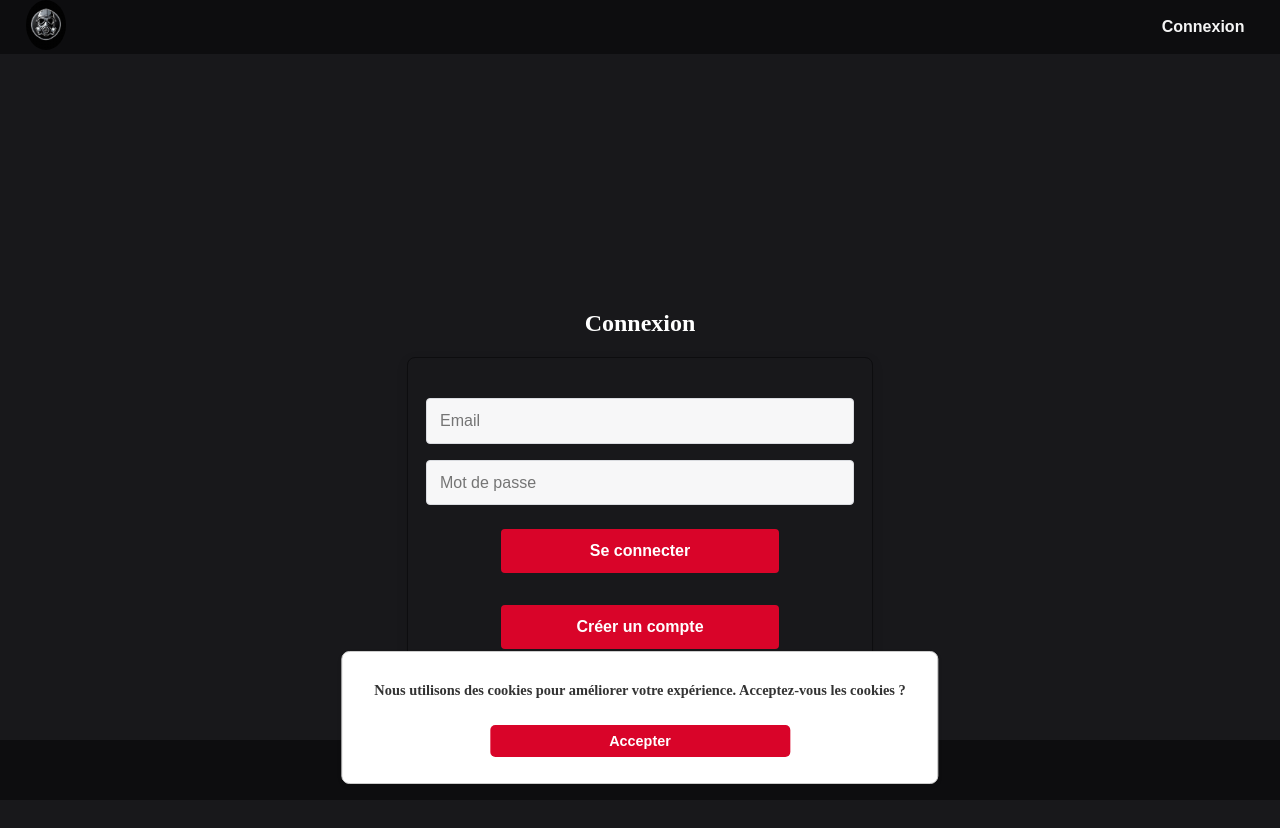
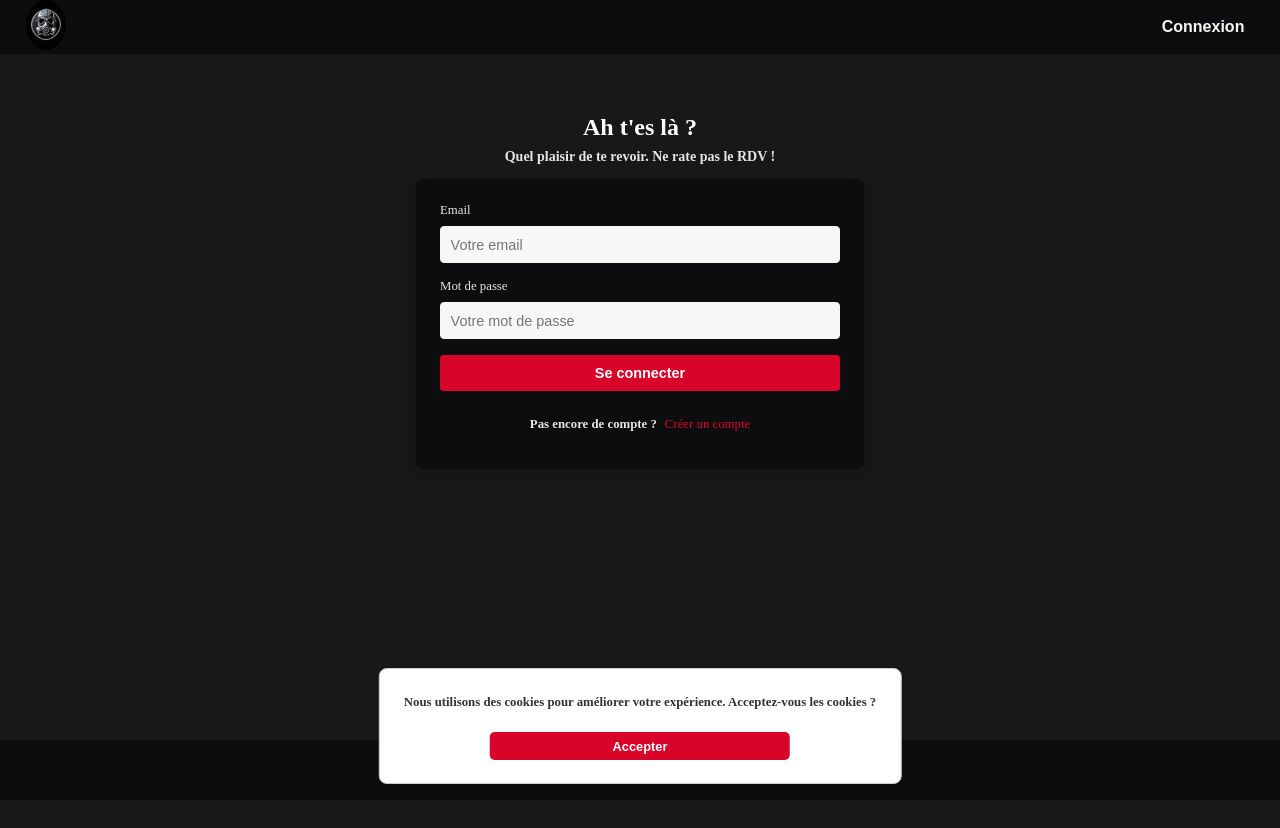
Before and after one commit to 7S-Coder/MyJTV, a React (Vite) app: page /login in a window 1280 px wide. Shown: the top 828 px of the page. After the commit the page ends 800 px from the top, so only its background shows below. Built offline with nearby package versions, Linux system fonts and the light colour scheme; no server answers.

Commit message:
update auth

```diff
--- a/src/App.jsx
+++ b/src/App.jsx
@@ -12,6 +12,7 @@ import Auth from './pages/Auth.jsx';
 import ProtectedRoute from './components/ProtectedRoute.jsx';
 import Chat from './pages/Chat.jsx'; // Import the Chat page
 import LaunchStream from './pages/admin/launchstream.jsx'; // Import the LaunchStream page
+import ForgetPassword from './pages/ForgetPassword.jsx'; // Assurez-vous que le nom correspond
 
 function App() {
     return (
@@ -21,6 +22,7 @@ function App() {
                     <Navbar />
                     <Routes>
                         <Route path="/login" element={<Auth />} /> {/* Page de connexion et inscription */}
+                        <Route path="/forgot-password" element={<ForgetPassword />} /> {/* Route correcte */}
                         <Route
                             path="/"
                             element={
--- a/src/css/Auth.scss
+++ b/src/css/Auth.scss
@@ -1,43 +1,63 @@
 @use './_variables' as vars;
+
+
 
 .auth-container {
     display: flex;
     flex-direction: column;
     align-items: center;
     justify-content: center;
-    min-height: 100vh;
-    background-color: vars.$primary;
     color: vars.$white;
 
-
-    form {
+    .auth-header {
         display: flex;
         flex-direction: column;
         align-items: center;
-        justify-content: center;
-        width: 100%;
-        max-width: 400px;
-        padding: 2rem;
-        background-color: vars.$primary;
-        border: 1px solid vars.$primary--dark;
-        border-radius: 8px;
-        box-shadow: 0 4px 12px rgba(0, 0, 0, 0.1);
 
         h2 {
             font-size: 1.5rem;
             font-weight: bold;
-            color: #1f1f23;
-            margin-bottom: 1.5rem;
+            color: vars.$white;
+            margin-bottom: 0.5rem; // Reduce space below the heading
+        }
+
+        p {
+            font-size: 0.875rem;
+            color: vars.$white--smooth;
+            margin-top: 0; // Remove any additional space above the paragraph
+        }
+    }
+
+    .auth-form {
+        display: flex;
+        flex-direction: column;
+        align-items: stretch;
+        width: 100%;
+        max-width: 400px;
+        padding: 1.5rem;
+        background-color: vars.$primary--dark;
+        border-radius: 8px;
+        box-shadow: 0 4px 12px rgba(0, 0, 0, 0.2);
+
+        .form-group {
+            display: flex;
+            flex-direction: column;
+            margin-bottom: 1rem;
+
+            label {
+                font-size: 0.8rem;
+                color: vars.$white--smooth;
+                margin-bottom: 0.5rem;
             }
 
             input {
                 width: 100%;
-            margin: 0.5rem 0;
-            padding: 0.8rem;
-            border: 1px solid #dadce0;
+                padding: 0.6rem;
+                border: 1px solid vars.$white--smooth2;
                 border-radius: 4px;
-            font-size: 1rem;
+                font-size: 0.9rem;
                 background-color: vars.$white--smooth2;
+                box-sizing: border-box; // Fix input overflow
                 transition: border-color 0.2s ease;
 
                 &:focus {
@@ -45,22 +65,47 @@
                     outline: none;
                 }
             }
+        }
 
-        button {
+        .forgot-password {
+            display: flex;
+            margin-bottom: 1rem;
+
+            a {
+                font-size: 0.8rem;
+                color: vars.$logo;
+                text-decoration: none;
+                transition: color 0.2s ease;
+
+                &:hover {
+                    color: vars.$white--smooth;
+                }
+            }
+        }
+
+        .form-actions {
+            display: flex;
+            flex-direction: column;
+            align-items: stretch; // Ensure buttons align properly within the container
+            justify-content: center; // Center content vertically if needed
+            gap: 0.8rem;
+
+            .primary-button {
+                display: flex;
+                justify-content: center;
+                align-items: center;
                 width: 100%;
-            margin: 1rem 0;
-            padding: 0.8rem;
                 border: none;
                 border-radius: 4px;
-            font-size: 1rem;
+                font-size: 0.9rem;
                 font-weight: bold;
                 color: vars.$white;
                 background-color: vars.$logo;
                 transition: background-color 0.2s ease, transform 0.1s ease;
+                box-sizing: border-box; // Ensure padding and border are included in width
+                margin: 0; // Reset margin to avoid overflow;
 
                 &:hover {
-                background-color: vars.$logo;
-                color: vars.$white;
                     cursor: pointer;
                 }
 
@@ -69,48 +114,98 @@
                 }
             }
 
+            .secondary-button {
+                display: flex;
+                justify-content: center;
+                align-items: center;
+                padding: 0.6rem;
+                border: 1px solid vars.$logo;
+                border-radius: 4px;
+                font-size: 0.9rem;
+                font-weight: bold;
+                color: vars.$logo;
+                background-color: transparent;
+                transition: background-color 0.2s ease, color 0.2s ease;
+                box-sizing: border-box; // Ensure consistent sizing
 
+                &:hover {
+                    background-color: vars.$white--smooth;
+                    color: vars.$black;
+                    cursor: pointer;
+                }
+            }
 
+            .switch-auth-mode {
+                display: flex;
+                align-items: center;
+                justify-content: center;
+                gap: 0.5rem; // Add spacing between <p> and <a>
+
+                p, a {
+                    font-size: 0.8rem; // Ensure both have the same font size
+                    color: vars.$white--smooth; // Default color for <p>
+                }
+
+                a {
+                    color: vars.$logo; // Override color for <a>
+                    text-decoration: none;
+                    transition: color 0.2s ease;
+
+                    &:hover {
+                        color: vars.$white--smooth;
+                    }
+                }
+            }
+        }
     }
 
     .cookies-popup {
+        display: flex;
+        flex-direction: column;
+        align-items: center;
         position: fixed;
         bottom: 1rem;
         left: 50%;
         transform: translateX(-50%);
         background-color: vars.$white;
-        padding: 1rem 2rem;
+        padding: 0.8rem 1.5rem;
         border-radius: 8px;
         box-shadow: 0 2px 4px rgba(0, 0, 0, 0.1);
         text-align: center;
 
         p {
-            margin-bottom: 1rem;
-            font-size: 0.9rem;
+            margin-bottom: 0.8rem;
+            font-size: 0.8rem;
             color: #333;
         }
 
         button {
-            padding: 0.5rem 1rem;
+            display: flex;
+            justify-content: center;
+            align-items: center;
+            padding: 0.4rem 0.8rem;
             border: none;
             border-radius: 5px;
             background-color: vars.$logo;
             color: vars.$white;
-            font-size: 0.9rem;
+            font-size: 0.8rem;
             font-weight: bold;
             transition: background-color 0.3s ease;
 
             &:hover {
-                background-color:  vars.$logo;
+                background-color: vars.$white--smooth;
                 cursor: pointer;
             }
         }
     }
 
     .error-message {
+        display: flex;
+        justify-content: center;
+        align-items: center;
         color: #e91916;
-        font-size: 0.9rem;
-        margin-bottom: 1rem;
+        font-size: 0.8rem;
+        margin-bottom: 0.8rem;
         text-align: center;
     }
 }
--- a/src/pages/Auth.jsx
+++ b/src/pages/Auth.jsx
@@ -2,17 +2,19 @@ import React, { useState } from 'react';
 import { auth } from '../firebase/firebaseConfig';
 import { createUserWithEmailAndPassword, signInWithEmailAndPassword } from 'firebase/auth';
 import Cookies from 'js-cookie';
-import { setUserCookies, signUpWithEmailAndPseudo } from '../firebase/firebaseConfig';
+import { setUserCookies } from '../firebase/firebaseConfig';
 import { useNavigate } from 'react-router-dom';
 import '../css/Auth.scss';
+import { doc, setDoc } from 'firebase/firestore';
+import { db } from '../firebase/firebaseConfig';
 
 const Auth = () => {
   const [email, setEmail] = useState('');
   const [password, setPassword] = useState('');
-  const [pseudo, setPseudo] = useState(''); // New state for pseudo
-  const [isLogin, setIsLogin] = useState(true); // Toggle between login and signup
+  const [pseudo, setPseudo] = useState('');
+  const [isLogin, setIsLogin] = useState(true);
   const [cookiesAccepted, setCookiesAccepted] = useState(Cookies.get('cookiesAccepted') === 'true');
-  const [errorMessage, setErrorMessage] = useState(''); // State for error messages
+  const [errorMessage, setErrorMessage] = useState('');
   const navigate = useNavigate();
 
   const validateEmail = (email) => {
@@ -22,28 +24,44 @@ const Auth = () => {
 
   const handleSubmit = async (e) => {
     e.preventDefault();
-    setErrorMessage(''); // Reset error message
+    setErrorMessage('');
     if (!cookiesAccepted) {
       alert('Vous devez accepter les cookies pour continuer.');
       return;
     }
 
     if (!validateEmail(email)) {
-      setErrorMessage("L'email n'est pas correcte.");
+      setErrorMessage("Veuillez entrer un email valide.");
       return;
     }
 
     try {
       if (isLogin) {
         const userCredential = await signInWithEmailAndPassword(auth, email, password);
-        setUserCookies(userCredential.user); // Stocke les données utilisateur dans les cookies
+        setUserCookies(userCredential.user);
       } else {
-        await signUpWithEmailAndPseudo(email, password, pseudo); // Use the new function
+        const userCredential = await createUserWithEmailAndPassword(auth, email, password);
+        const user = userCredential.user;
+
+        // Stocke le pseudo dans Firestore
+        await setDoc(doc(db, 'users', user.uid), {
+          pseudo,
+          email,
+          createdAt: new Date()
+        });
+
+        setUserCookies(user);
       }
-      navigate('/'); // Redirige vers la page d'accueil
+      navigate('/');
     } catch (error) {
       if (error.code === 'auth/weak-password') {
         setErrorMessage('Le mot de passe doit contenir au moins 6 caractères.');
+      } else if (error.code === 'auth/email-already-in-use') {
+        setErrorMessage('Cet email est déjà utilisé.');
+      } else if (error.code === 'auth/user-not-found') {
+        setErrorMessage('Utilisateur non trouvé.');
+      } else if (error.code === 'auth/wrong-password') {
+        setErrorMessage('Mot de passe incorrect.');
       } else {
         setErrorMessage('Une erreur est survenue. Veuillez réessayer.');
       }
@@ -57,53 +75,98 @@ const Auth = () => {
   };
 
   return (
-    <main>
-      <div className='centered-container auth-container'>
+    <main className="auth-page">
+      <div className="auth-container">
+        <div className="auth-header">
+          <h2>{isLogin ? "Ah t'es là ?" : 'Créer un compte'}</h2>
+          <p>{isLogin ? 'Quel plaisir de te revoir. Ne rate pas le RDV !' : 'Rejoignez-nous dès maintenant.'}</p>
+        </div>
+        {errorMessage && <p className="error-message">{errorMessage}</p>}
+        <form onSubmit={handleSubmit} className="auth-form">
+          {!isLogin && (
+            <div className="form-group">
+              <label htmlFor="pseudo">Pseudo</label>
+              <input
+                id="pseudo"
+                type="text"
+                placeholder="Votre pseudo"
+                value={pseudo}
+                onChange={(e) => setPseudo(e.target.value)}
+                autoComplete="username"
+                required
+              />
+            </div>
+          )}
+          <div className="form-group">
+            <label htmlFor="email">Email</label>
+            <input
+              id="email"
+              type="email"
+              placeholder="Votre email"
+              value={email}
+              onChange={(e) => setEmail(e.target.value)}
+              autoComplete="email"
+              required
+            />
+          </div>
+          <div className="form-group">
+            <label htmlFor="password">Mot de passe</label>
+            <input
+              id="password"
+              type="password"
+              placeholder="Votre mot de passe"
+              value={password}
+              onChange={(e) => setPassword(e.target.value)}
+              autoComplete="current-password"
+              required
+            />
+          </div>
+          {/* {isLogin && (
+            <div className="forgot-password">
+              <a href="/forgot-password">Mot de passe oublié ?</a>
+            </div>
+          )} */}
+          <div className="form-actions">
+            <button type="submit" className="primary-button">
+              {isLogin ? 'Se connecter' : "S'inscrire"}
+            </button>
+            <div className="switch-auth-mode">
+              {isLogin ? (
+                <>
+                  <p>Pas encore de compte ?</p>
+                  <a
+                    href="#"
+                    onClick={(e) => {
+                      e.preventDefault();
+                      setIsLogin(false);
+                    }}
+                  >
+                    Créer un compte
+                  </a>
+                </>
+              ) : (
+                <>
+                  <p>Déjà un compte ?</p>
+                  <a
+                    href="#"
+                    onClick={(e) => {
+                      e.preventDefault();
+                      setIsLogin(true);
+                    }}
+                  >
+                    Se connecter
+                  </a>
+                </>
+              )}
+            </div>
+          </div>
+        </form>
         {!cookiesAccepted && (
           <div className="cookies-popup">
             <p>Nous utilisons des cookies pour améliorer votre expérience. Acceptez-vous les cookies ?</p>
             <button onClick={handleAcceptCookies}>Accepter</button>
           </div>
         )}
-        <h2>{isLogin ? 'Connexion' : 'Inscription'}</h2>
-        {errorMessage && <p className="error-message">{errorMessage}</p>} {/* Display error message */}
-        <form onSubmit={handleSubmit}>
-          {!isLogin && (
-            <input
-              type="text"
-              placeholder="Pseudo"
-              value={pseudo}
-              onChange={(e) => setPseudo(e.target.value)}
-              autoComplete="username"
-            />
-          )}
-          <input
-            type="email"
-            placeholder="Email"
-            value={email}
-            onChange={(e) => setEmail(e.target.value)}
-            autoComplete="email"
-          />
-          <input
-            type="password"
-            placeholder="Mot de passe"
-            value={password}
-            onChange={(e) => setPassword(e.target.value)}
-            autoComplete="current-password"
-          />
-          <div>
-            <button type="submit">{isLogin ? 'Se connecter' : "S'inscrire"}</button>
-            <button
-              type="button" // Change type to "button" to prevent form submission
-              onClick={(e) => {
-                e.preventDefault(); // Prevent default behavior
-                setIsLogin(!isLogin);
-              }}
-            >
-              {isLogin ? "Créer un compte" : 'Se connecter'}
-            </button>
-          </div>
-        </form>
       </div>
     </main>
   );
--- /dev/null
+++ b/src/pages/ForgetPassword.jsx
@@ -0,0 +1,50 @@
+import React, { useState } from 'react';
+import { sendPasswordResetEmail } from 'firebase/auth';
+import { auth } from '../firebase/firebaseConfig';
+
+const ForgetPassword = () => { // Renommé pour correspondre au fichier
+  const [email, setEmail] = useState('');
+  const [message, setMessage] = useState('');
+  const [error, setError] = useState('');
+
+  const handleReset = async (e) => {
+    e.preventDefault();
+    setMessage('');
+    setError('');
+    if (!auth) {
+      setError("Erreur de configuration Firebase.");
+      return;
+    }
+    try {
+      await sendPasswordResetEmail(auth, email);
+      setMessage('Un email de réinitialisation a été envoyé.');
+    } catch (err) {
+      if (err.code === 'auth/user-not-found') {
+        setError("Aucun compte n'est associé à cet email.");
+      } else {
+        setError("Erreur lors de l'envoi de l'email.");
+      }
+    }
+  };
+
+  return (
+    <div className="auth-container">
+      <h2>Réinitialiser le mot de passe</h2>
+      {message && <p className="success-message">{message}</p>}
+      {error && <p className="error-message">{error}</p>}
+      <form onSubmit={handleReset} className="auth-form">
+        <label>Email</label>
+        <input
+          type="email"
+          placeholder="Votre email"
+          value={email}
+          onChange={(e) => setEmail(e.target.value)}
+          required
+        />
+        <button type="submit" className="primary-button">Envoyer</button>
+      </form>
+    </div>
+  );
+};
+
+export default ForgetPassword; // Renommé pour correspondre au fichier
```
Lines whose indentation alone changed are shown as unchanged.
